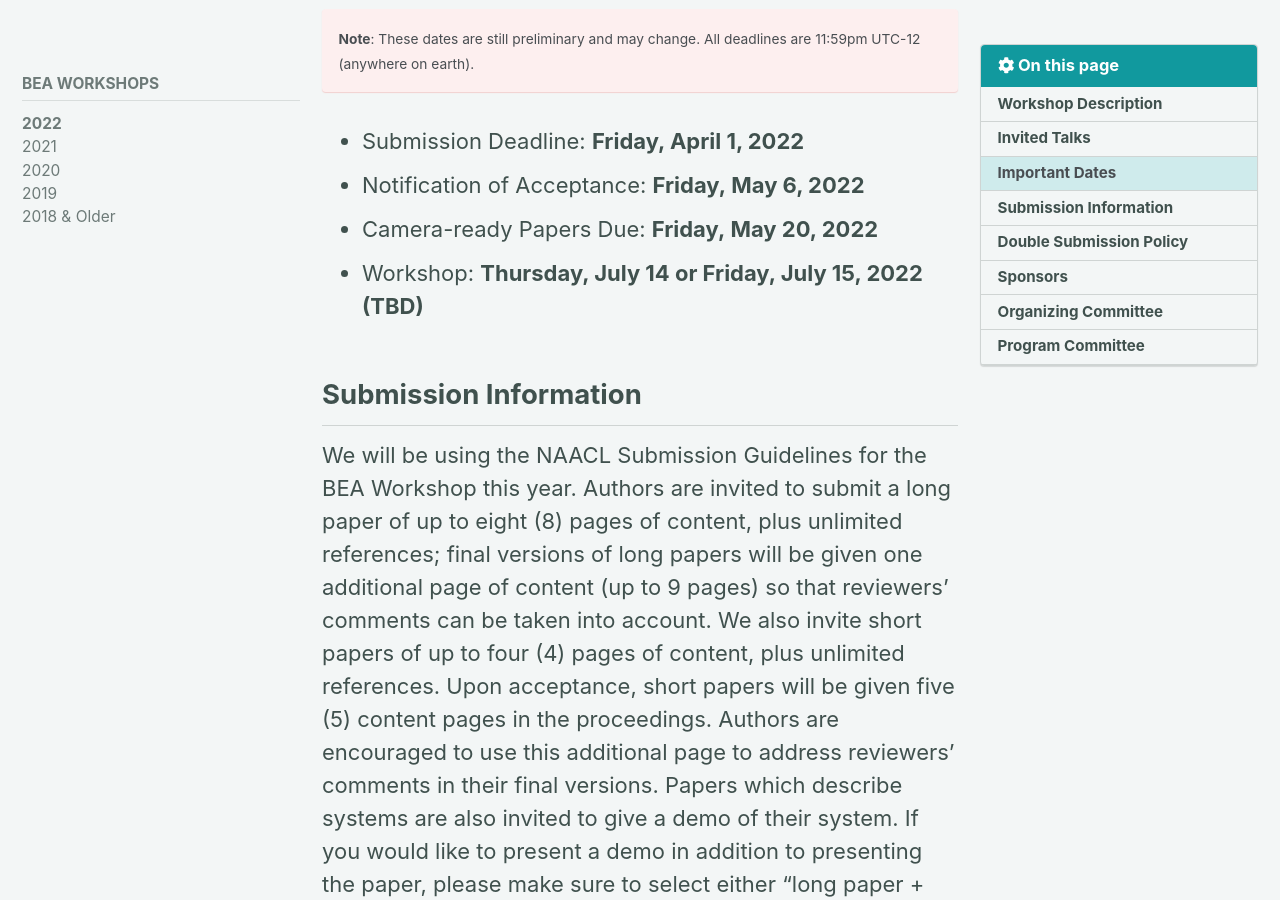
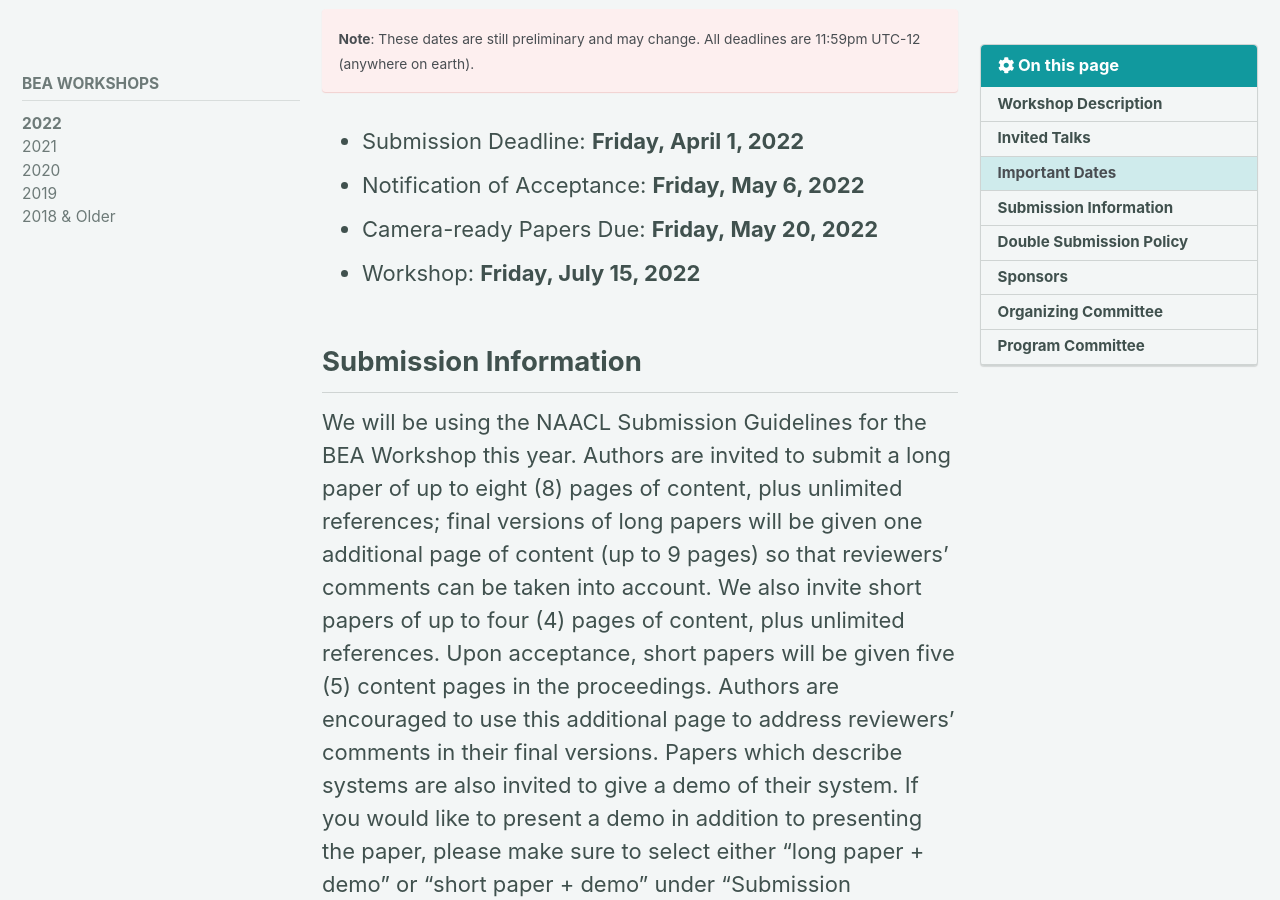
Before and after one commit to sigedu-org/website, a Jekyll site: the page built from _pages/bea/current.md, in a window 1280 px wide and 900 px high, scrolled down 4541 px. Built offline with Jekyll 4.4.1, drawn with Linux system fonts in a browser that asks for light colours; cached includes are drawn as plain includes; nearby versions of some CDN libraries; some of the changed text lies outside the part shown.

Commit message:
Changed tentative dates to official workshop date

```diff
--- a/_pages/bea/current.md
+++ b/_pages/bea/current.md
@@ -40,7 +40,7 @@ gold:
         </tr>
         <tr>
             <td><strong>Date</strong></td>
-            <td>July 14 or 15, 2022 (TBD)</td>
+            <td>July 15, 2022</td>
         </tr>
         <tr>
             <td><strong>Organizers</strong></td>
@@ -98,7 +98,7 @@ We will solicit papers that incorporate NLP methods, including, but not limited
 - Submission Deadline: **Friday, April 1, 2022**
 - Notification of Acceptance: **Friday, May 6, 2022**
 - Camera-ready Papers Due: **Friday, May 20, 2022**
-- Workshop: **Thursday, July 14 or Friday, July 15, 2022 (TBD)**
+- Workshop: **Friday, July 15, 2022**
 
 ## Submission Information
 
```
Also changed, not shown: _pages/home.md (+1 -1 lines).
